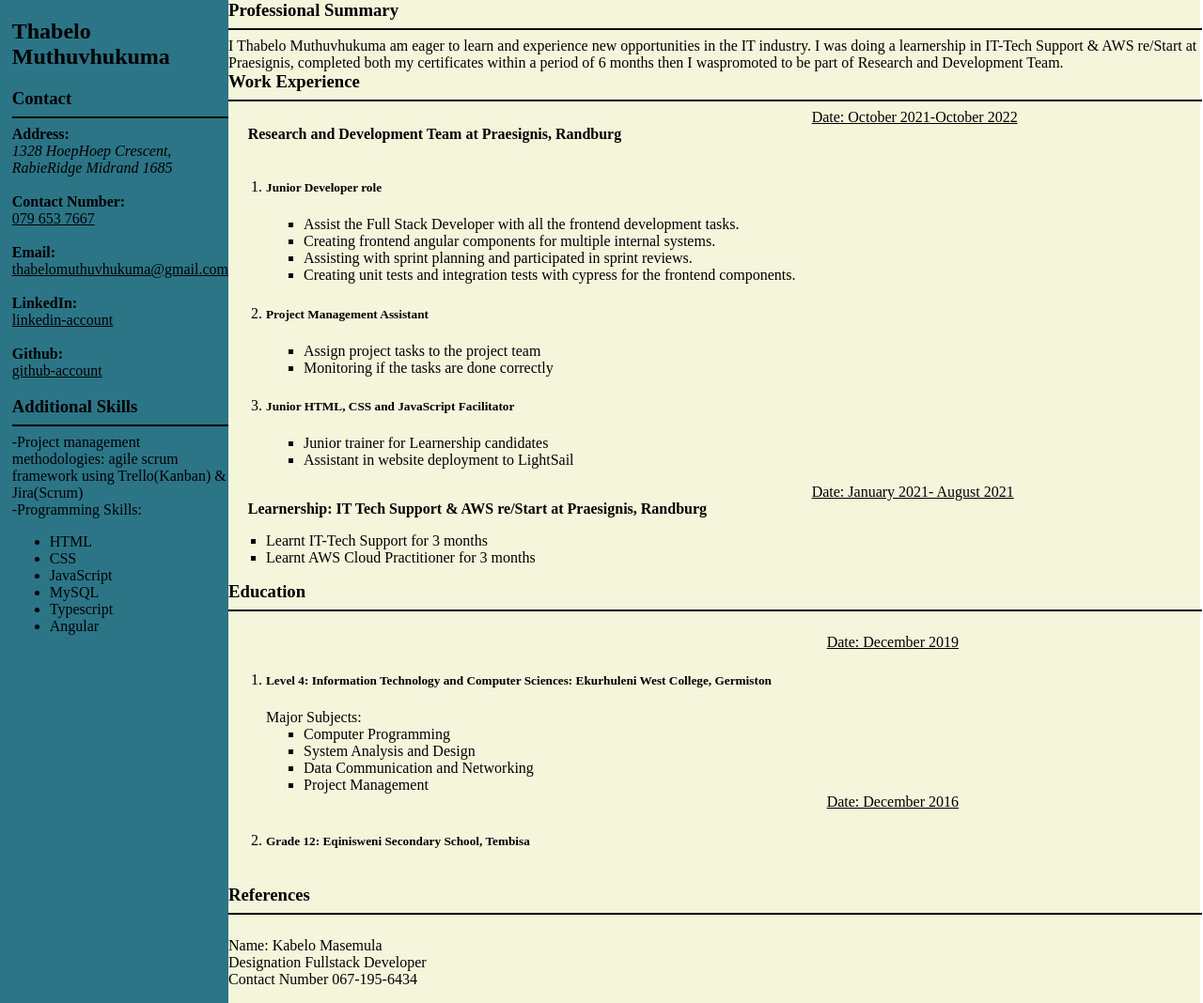
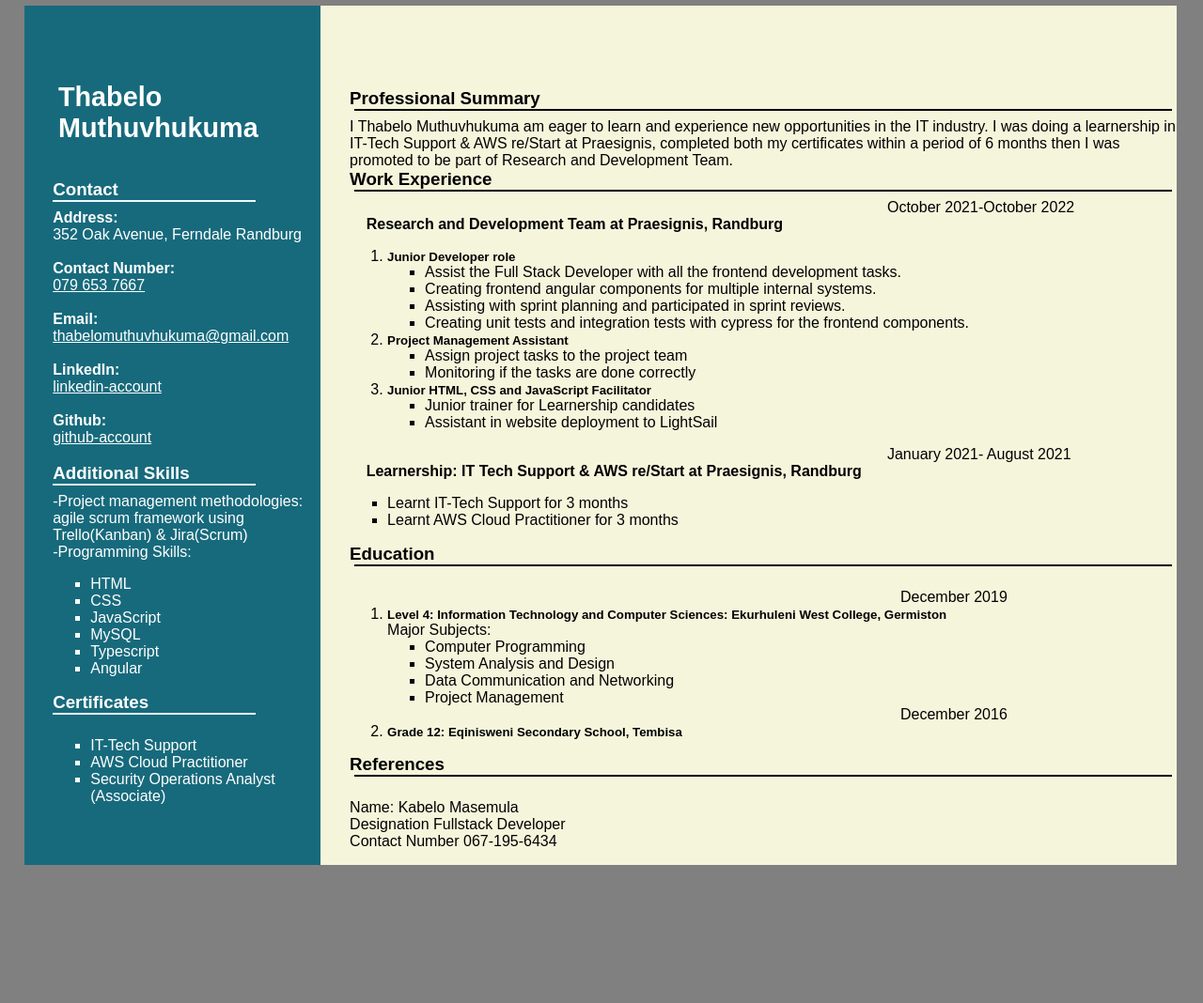
Before and after one commit to Thabelo-MT/CurriculumVitae, a plain HTML site: page index.html in a window 1280 px wide. Shown: the whole page at 94% size. After the commit the page ends 934 px from the top, so only its background shows below. Drawn offline with Linux system fonts and the light colour scheme.

Commit message:
added changes

```diff
--- a/index.html
+++ b/index.html
@@ -5,37 +5,37 @@
     <meta http-equiv="X-UA-Compatible" content="IE=edge">
     <meta name="viewport" content="width=device-width, initial-scale=1.0">
     <link rel="stylesheet" href="style.css">
-    <title>Thabelo Muthuvhukuma</title>
+    <title>Thabelo Muthuvhukuma CV</title>
 </head>
 <body>
-<div class="container">
+  <div class="container">
     <aside class="primary">
         <header class="page-header">
             <h1>Thabelo Muthuvhukuma</h1>
         </header>
         <h3 class="contact">Contact</h3>
-        <hr>
-            <label for="Adress"><b>Address:</b></label>
-            <address>1328 HoepHoep Crescent, RabieRidge Midrand 1685</address>
+        <hr class="line">
+            <label for="Adress"><b>Address:</b><br>
+            352 Oak Avenue, Ferndale Randburg</label>
             <br>
             <label for="ContactNumber"><b>Contact Number:</b></label>
-            <a href="tel:+44-785-7895" style="color: black;">079 653 7667</a>
+            <a href="tel:+44-785-7895" class="contact-links">079 653 7667</a>
             <br>
             <label for="Email"><b>Email:</b></label>
-            <a href="mailto:thabelomuthuvhukuma@gmail.com" style="color: black;"> thabelomuthuvhukuma@gmail.com</a></u>
+            <a href="mailto:thabelomuthuvhukuma@gmail.com" class="contact-links"> thabelomuthuvhukuma@gmail.com</a></u>
             <br>
             <label for="LinkedIn"><b>LinkedIn:</b></label>
-            <a href="https://www.linkedin.com/in/thabelo-muthuvhukuma-ab99bb205/" style="color: black;">linkedin-account</a>
+            <a href="https://www.linkedin.com/in/thabelo-muthuvhukuma-ab99bb205/" class="contact-links">linkedin-account</a>
             <br>
             <label for="Github"><b>Github:</b></label>
-            <a href="https://github.com/Thabelo-MT" style="color: black;">github-account</a>
+            <a href="https://github.com/Thabelo-MT" class="contact-links">github-account</a>
             <br>
         <h3>Additional Skills</h3>
-        <hr>
-            -Project management methodologies: agile scrum <br>framework using Trello(Kanban) & Jira(Scrum)
+        <hr class="line">
+            -Project management methodologies: agile scrum framework using Trello(Kanban) & Jira(Scrum)
         <br>
         -Programming Skills:
-            <ul>
+            <ul class="bullets">
             <li>HTML</li>
             <li>CSS</li>
             <li>JavaScript</li>
@@ -43,23 +43,29 @@
             <li>Typescript</li>
             <li>Angular</li>
             </ul>
+    <!-- Not on my PDF CV -->
+        <h3>Certificates</h3>
+        <hr class="line">
+        <ul class="bullets">
+            <li>IT-Tech Support</li>
+            <li>AWS Cloud Practitioner</li>
+            <li>Security Operations Analyst (Associate)</li>
+        </ul>
     </aside>
     <main class="success">
-        <h3>Professional Summary</h3>
-        <hr>
-        <article>I Thabelo Muthuvhukuma am eager to learn and experience new
-            opportunities in the IT industry. I was doing a learnership in IT-Tech
-            Support & AWS re/Start at Praesignis, completed both my certificates
-            within a period of 6 months then I waspromoted to be part of Research and
+        <h3 class="professional">Professional Summary</h3>
+        <hr  class="main-line">
+        <article>I Thabelo Muthuvhukuma am eager to learn and experience new opportunities in the IT industry. I was doing a learnership in IT-Tech
+            Support & AWS re/Start at Praesignis, completed both my certificates within a period of 6 months then I was promoted to be part of Research and
             Development Team.
         </article>
         <h3>Work Experience</h3>
-        <hr>
-        <label for="Date" class="Date">Date: October 2021-October 2022</label>
+        <hr class="main-line">
+        <label for="Date" class="Date">October 2021-October 2022</label>
         <h4>Research and Development Team at Praesignis, Randburg</h4>
         <ol>
             <li><h5>Junior Developer role</h5></li>
-                <ul class="circle">
+                <ul class="bullets">
                 <li>Assist the Full Stack Developer with all the frontend development tasks.</li>
                 <li>Creating frontend angular components for multiple internal systems.</li>
                 <li>Assisting with sprint planning and participated in sprint reviews.</li>
@@ -67,39 +73,39 @@
                     components.</li>
                 </ul>
             <li><h5>Project Management Assistant</h5></li>
-                <ul class="circle">
+                <ul class="bullets">
                     <li>Assign project tasks to the project team</li>
                     <li>Monitoring if the tasks are done correctly</li>
                 </ul>
             <li><h5>Junior HTML, CSS and JavaScript Facilitator</h5></li>
-                <ul class="circle">
+                <ul class="bullets">
                     <li>Junior trainer for Learnership candidates</li>
                     <li>Assistant in website deployment to LightSail</li>
                 </ul>
         </ol>
-        <label for="Date" class="Date">Date: January 2021- August 2021</label>
+        <label for="Date" class="Date">January 2021- August 2021</label>
         <h4>Learnership: IT Tech Support & AWS re/Start at Praesignis, Randburg</h4>
-            <ul class="circle">
+            <ul class="bullets">
                 <li>Learnt IT-Tech Support for 3 months</li>
                 <li>Learnt AWS Cloud Practitioner for 3 months</li>
             </ul>
         <h3>Education</h3>
-        <hr>
+        <hr class="main-line">
         <ol>
-        <label for="Date" class="Date">Date: December 2019 </label>
+        <label for="Date" class="Date">December 2019 </label>
         <li><h5>Level 4: Information Technology and Computer Sciences: Ekurhuleni West College, Germiston</h5></li>
             Major Subjects:
-            <ul class="circle">
+            <ul class="bullets">
                 <li>Computer Programming</li>
                 <li>System Analysis and Design</li>
                 <li>Data Communication and Networking</li>
                 <li>Project Management</li>
             </ul>
-        <label for="Date" class="Date">Date: December 2016 </label>
+        <label for="Date" class="Date">December 2016 </label>
         <li><h5>Grade 12: Eqinisweni Secondary School, Tembisa</h5></li>
         </ol>
         <h3 class="ref">References</h3>
-        <hr>
+        <hr  class="main-line">
         <p>
             <label for="Name">Name:</label> Kabelo Masemula
         <br>
--- a/style.css
+++ b/style.css
@@ -1,40 +1,76 @@
 body {
     margin: 0%;
     width: 99.8%;
+    background-color: gray;
+    margin-top: 0.5%;
+    margin-bottom: 1%;
+    /* font-size: small; */
 }
 .container {
     display: flex;
     height: fit-content;
+    margin-right: 2%;
+    margin-left: 2%;
 }
 
 .primary {
     display: flex;
     flex-direction: column;
-    padding-left: 1%;
-    background-color: rgba(22, 104, 124, 0.911);
+    padding-left: 2.5%;
+    color: white;
+    background-color: rgba(23, 106, 124,10.911);
+    font-family:Arial, Helvetica, sans-serif;
 }
-
+.primary .page-header {
+    align-items: center;
+    margin-top: 20%;
+    margin-bottom: 5%;
+    margin-left: 2%;
+    font-size: larger;
+}
+.contact-links{
+ color: white;
+}
+.contact-links:hover{
+    color: black;
+   }
+.line {
+    color: aliceblue;
+    width: 75%;
+    margin-top: 0;
+    margin-left: 0%;
+}
 .success {
     display: flex;
     flex-direction: column;
     background-color: beige;
     height: max-content;
+    padding-left: 2.5%;
+    font-family:Arial, Helvetica, sans-serif;
 }
-
+.success .professional {
+    margin-top: 10%;
+    margin-bottom: 0%;
+}
 .Date {
-    padding-left: 60%;
+    padding-left: 65%;
     display: flex;
-    text-decoration: underline;
+    /* text-decoration: underline; */
     /* font-style: bold; */
 }
 hr {
     border: 0.5px double;
-    line-height: 1%;
-    width: 100%;
+    /* line-height: 1%; */
+    width: 98.6%;
     color: black;
+    margin-top: 0%;
 }
-.circle {
+.bullets {
         list-style:square;
+}
+h5{
+    margin-top: 0%;
+    margin-bottom: 0%;
 }
 h3 {
     margin: 0%;
```
